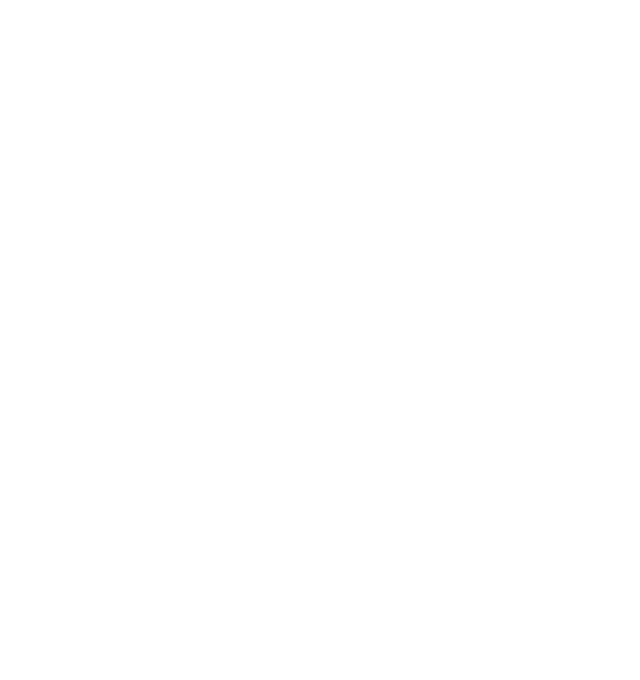
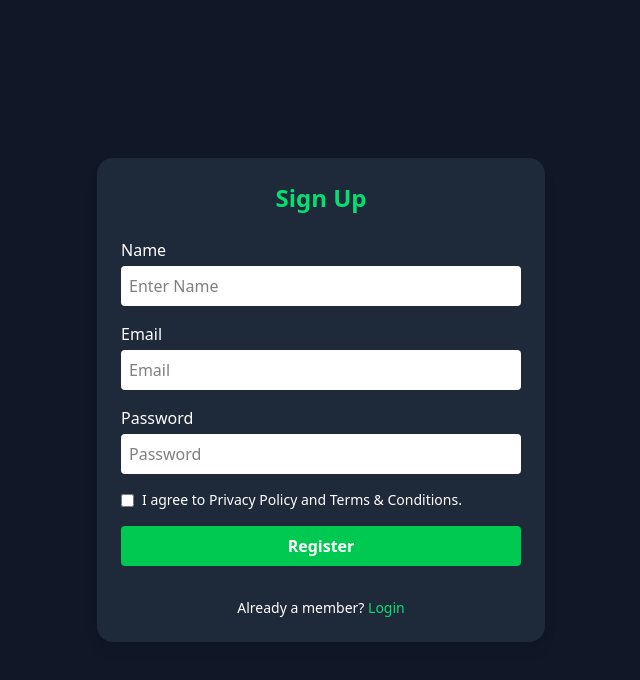
Before and after one commit to abdull435/Ecommerce-cyber, a React app in the folder frontend/: page /signup in a window 1280 px wide. Before the commit this address had no page. Shown: the top 680 px of the page, without its empty margins (319-959 px from the left). Built offline with nearby package versions, Linux system fonts and the light colour scheme; the HTML template or start-up script is replaced by a standard one.

Commit message:
add signup component in frontend

```diff
--- a/frontend/src/App.jsx
+++ b/frontend/src/App.jsx
@@ -2,6 +2,7 @@
 import Navbar from './components/navbar';
 import Main from './components/main';
 import AddProduct from './components/addProduct';
+import Signup from './components/signup';
 import { BrowserRouter as Router, Routes, Route } from 'react-router-dom';
 
 function App() {
@@ -10,6 +11,7 @@
 
     <Router>
       <Routes>
+      <Route path="/signup" element={<Signup />} />
       <Route path="/add-product" element={<AddProduct />} />
       <Route path="/home" element={<><Navbar/><Main/></>} />
       </Routes>
--- /dev/null
+++ b/frontend/src/components/signup.jsx
@@ -0,0 +1,69 @@
+import React from 'react';
+
+const Signup = () => {
+  return (
+    <div className="flex items-center justify-center min-h-screen bg-gray-900 text-white">
+      <div className="bg-gray-800 p-6 rounded-2xl w-full max-w-md shadow-lg">
+        <h2 className="text-2xl font-bold text-green-400 mb-6 text-center">Sign Up</h2>
+        <form className="flex flex-col space-y-4">
+
+          <div className="flex flex-col">
+            <label className="mb-1">Name</label>
+            <input
+              type="text"
+              name="name"
+              placeholder="Enter Name"
+              required
+              className="p-2 rounded bg-white text-black"
+            />
+          </div>
+
+          <div className="flex flex-col">
+            <label className="mb-1">Email</label>
+            <input
+              type="email"
+              name="email"
+              placeholder="Email"
+              required
+              className="p-2 rounded bg-white text-black"
+            />
+          </div>
+
+          <div className="flex flex-col">
+            <label className="mb-1">Password</label>
+            <input
+              type="password"
+              name="password"
+              placeholder="Password"
+              required
+              className="p-2 rounded bg-white text-black"
+            />
+          </div>
+
+          <div className="flex items-center space-x-2">
+            <input type="checkbox" className="accent-green-500" />
+            <label className="text-sm">
+              I agree to Privacy Policy and Terms & Conditions.
+            </label>
+          </div>
+
+          <button
+            type="submit"
+            className="bg-green-500 hover:bg-green-600 p-2 rounded font-bold cursor-pointer"
+          >
+            Register
+          </button>
+
+          <div className="text-center mt-4 text-sm">
+            Already a member?{' '}
+            <a className="text-green-400 hover:underline">
+              Login
+            </a>
+          </div>
+        </form>
+      </div>
+    </div>
+  );
+};
+
+export default Signup;
```
Also changed, not shown: frontend/src/components/navbar.jsx (line endings or trailing spaces).
